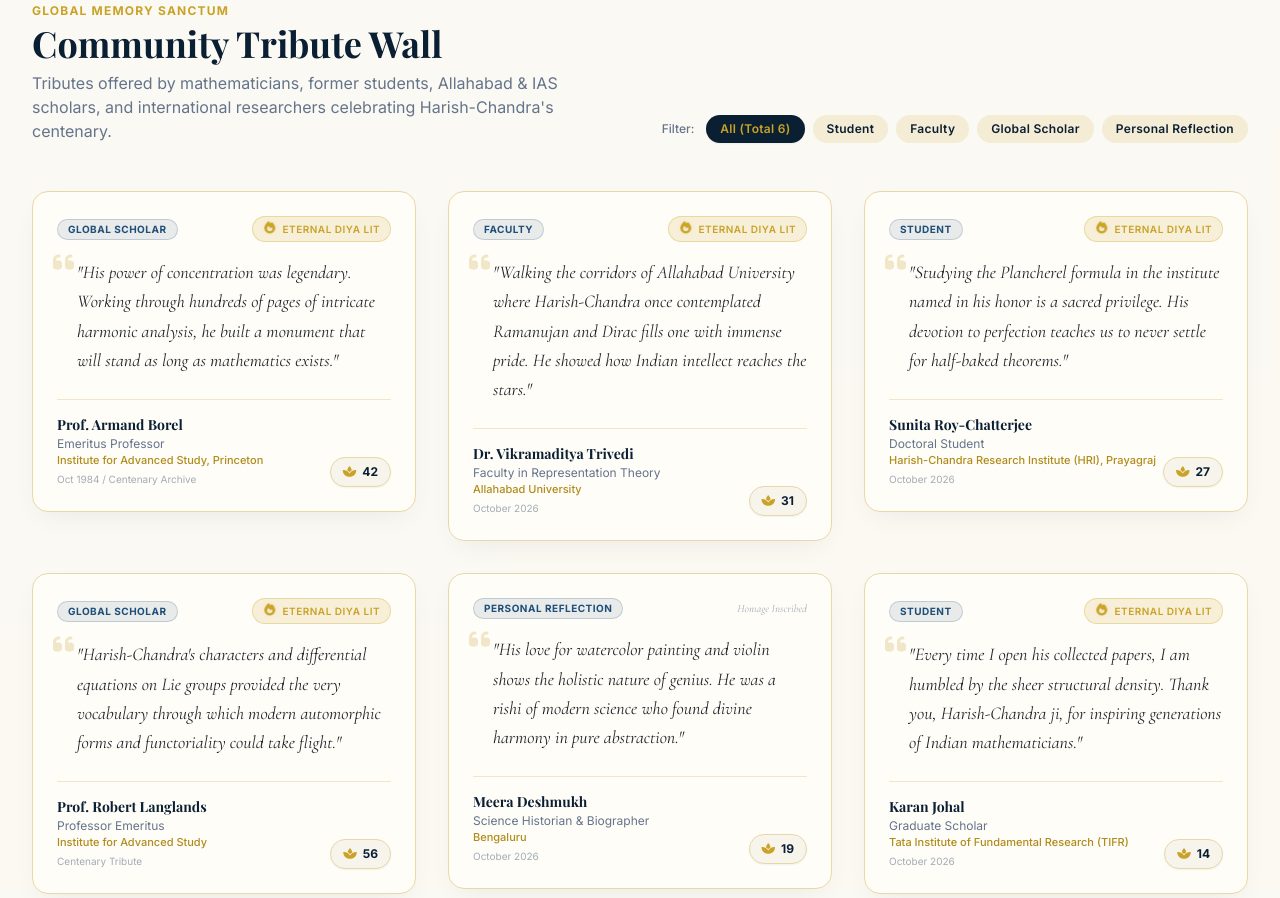
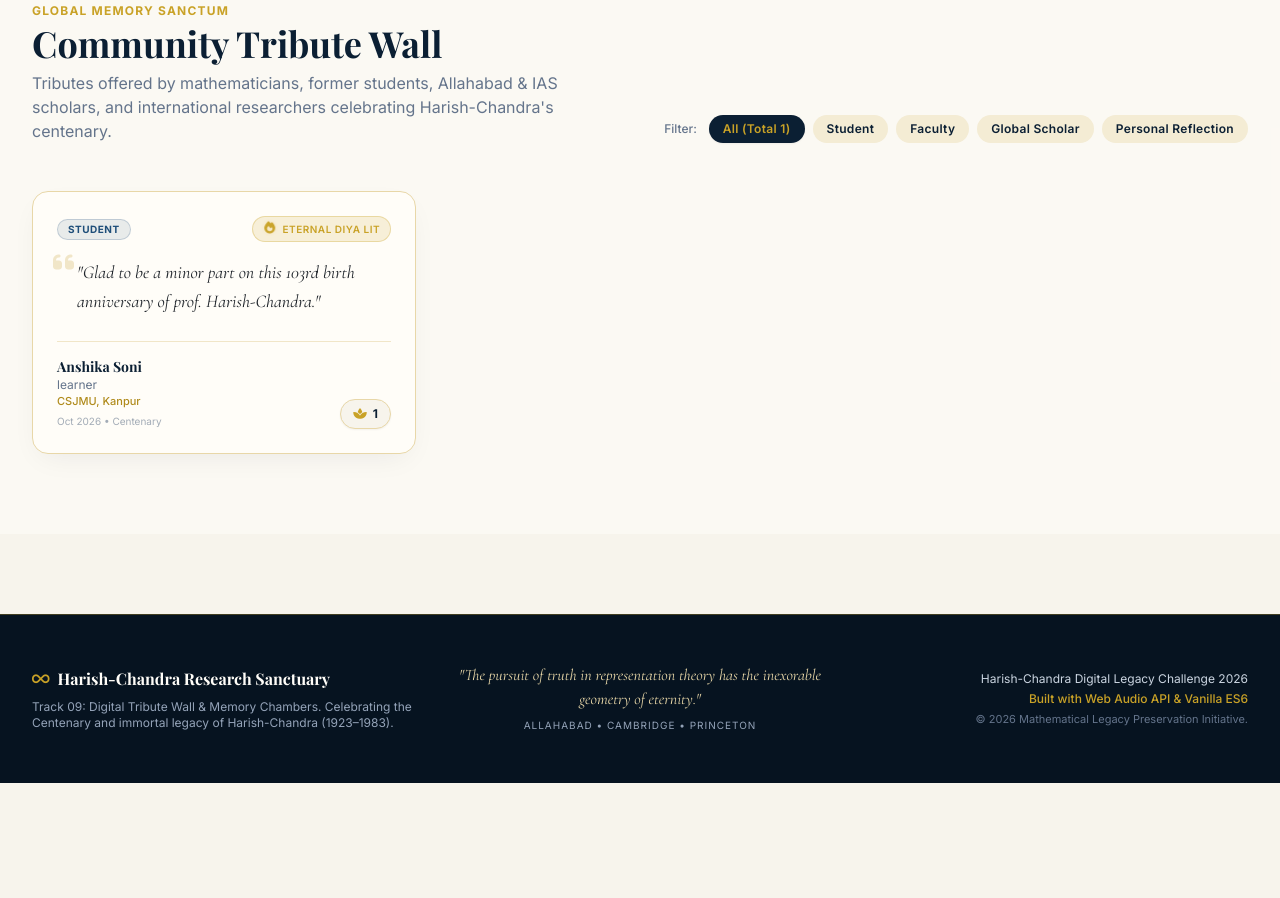
Before and after one commit to nancysoni417-dev/digital-Wall, a plain HTML site: page index.html in a window 1280 px wide. Shown: the part 1905-2803 px from the top of the page. After the commit the page ends 2688 px from the top, so only its background shows below. Drawn offline with nearby package versions, Linux system fonts and the light colour scheme; a web font is replaced by a local one.

Commit message:
tribute wall fixed

```diff
--- a/index.html
+++ b/index.html
@@ -791,8 +791,8 @@
      * HARISH-CHANDRA DIGITAL SANCTUM - CORE LOGIC
      * 1. Web Audio API Procedural Sound Synthesis (Wood Knock, Chimes, Brass Clack)
      * 2. 3D Door Swing & Exhibition Chamber Data
-     * 3. LocalStorage persistence for Tributes & Pranam (Homage flower) counts
-     * 4. Accessibility & keyboard controls
+     * 3. LocalStorage persistence keeping ONLY Anshika Soni & newly submitted tributes
+     * 4. Accessibility & Modal bindings
      */
 
     // --- SOUND ENGINE (Web Audio API Procedural Synthesis) ---
@@ -826,14 +826,11 @@
         if (!this.ctx) return;
 
         const now = this.ctx.currentTime;
-
-        // Knock 1 followed quickly by Knock 2 (Double knock pattern)
         this.generateSingleThud(now);
         this.generateSingleThud(now + 0.16);
       }
 
       generateSingleThud(startTime) {
-        // 1. Resonant low frequency body (Thud)
         const osc = this.ctx.createOscillator();
         const oscGain = this.ctx.createGain();
         osc.type = 'triangle';
@@ -849,7 +846,6 @@
         osc.start(startTime);
         osc.stop(startTime + 0.1);
 
-        // 2. High impact filtered noise burst (Wood knuckle friction)
         const bufferSize = this.ctx.sampleRate * 0.04;
         const buffer = this.ctx.createBuffer(1, bufferSize, this.ctx.sampleRate);
         const data = buffer.getChannelData(0);
@@ -876,14 +872,13 @@
         noise.start(startTime);
       }
 
-      // Procedural soft brass bell chime for reveals
       playChamberRevealChime() {
         if (!this.enabled) return;
         this.initContext();
         if (!this.ctx) return;
 
         const now = this.ctx.currentTime;
-        const freqs = [523.25, 659.25, 783.99, 1046.50]; // C Major Sanctum chord
+        const freqs = [523.25, 659.25, 783.99, 1046.50];
 
         freqs.forEach((freq, idx) => {
           const osc = this.ctx.createOscillator();
@@ -903,7 +898,6 @@
         });
       }
 
-      // Procedural soft click / flame illumination tone
       playFlowerOfferTone() {
         if (!this.enabled) return;
         this.initContext();
@@ -979,77 +973,21 @@
       }
     };
 
-    // --- STARTER TRIBUTES DATA ---
+    // --- APPLICATION STATE (ONLY ANSHIKA SONI KEPT AS DEFAULT) ---
     const initialTributes = [
       {
-        id: 'trib_1',
-        name: "Prof. Armand Borel",
-        role: "Emeritus Professor",
-        affiliation: "Institute for Advanced Study, Princeton",
-        category: "Global Scholar",
-        message: "His power of concentration was legendary. Working through hundreds of pages of intricate harmonic analysis, he built a monument that will stand as long as mathematics exists.",
-        date: "Oct 1984 / Centenary Archive",
-        pranamCount: 42,
-        hasDiya: true
-      },
-      {
-        id: 'trib_2',
-        name: "Dr. Vikramaditya Trivedi",
-        role: "Faculty in Representation Theory",
-        affiliation: "Allahabad University",
-        category: "Faculty",
-        message: "Walking the corridors of Allahabad University where Harish-Chandra once contemplated Ramanujan and Dirac fills one with immense pride. He showed how Indian intellect reaches the stars.",
-        date: "October 2026",
-        pranamCount: 31,
-        hasDiya: true
-      },
-      {
-        id: 'trib_3',
-        name: "Sunita Roy-Chatterjee",
-        role: "Doctoral Student",
-        affiliation: "Harish-Chandra Research Institute (HRI), Prayagraj",
+        id: 'trib_anshika_soni',
+        name: "Anshika Soni",
+        role: "learner",
+        affiliation: "CSJMU, Kanpur",
         category: "Student",
-        message: "Studying the Plancherel formula in the institute named in his honor is a sacred privilege. His devotion to perfection teaches us to never settle for half-baked theorems.",
-        date: "October 2026",
-        pranamCount: 27,
-        hasDiya: true
-      },
-      {
-        id: 'trib_4',
-        name: "Prof. Robert Langlands",
-        role: "Professor Emeritus",
-        affiliation: "Institute for Advanced Study",
-        category: "Global Scholar",
-        message: "Harish-Chandra's characters and differential equations on Lie groups provided the very vocabulary through which modern automorphic forms and functoriality could take flight.",
-        date: "Centenary Tribute",
-        pranamCount: 56,
-        hasDiya: true
-      },
-      {
-        id: 'trib_5',
-        name: "Meera Deshmukh",
-        role: "Science Historian & Biographer",
-        affiliation: "Bengaluru",
-        category: "Personal Reflection",
-        message: "His love for watercolor painting and violin shows the holistic nature of genius. He was a rishi of modern science who found divine harmony in pure abstraction.",
-        date: "October 2026",
-        pranamCount: 19,
-        hasDiya: false
-      },
-      {
-        id: 'trib_6',
-        name: "Karan Johal",
-        role: "Graduate Scholar",
-        affiliation: "Tata Institute of Fundamental Research (TIFR)",
-        category: "Student",
-        message: "Every time I open his collected papers, I am humbled by the sheer structural density. Thank you, Harish-Chandra ji, for inspiring generations of Indian mathematicians.",
-        date: "October 2026",
-        pranamCount: 14,
+        message: "Glad to be a minor part on this 103rd birth anniversary of prof. Harish-Chandra.",
+        date: "Oct 2026 • Centenary",
+        pranamCount: 1,
         hasDiya: true
       }
     ];
 
-    // --- APPLICATION STATE ---
     let appTributes = [];
     let currentFilter = 'all';
 
@@ -1061,13 +999,14 @@
       setupModalKeyboardHandlers();
     });
 
-    // Audio button toggle handler
     function initAudioToggleUI() {
       const btn = document.getElementById('soundToggleBtn');
       const soundDot = document.getElementById('soundDot');
       const soundPulse = document.getElementById('soundPulse');
       const soundIcon = document.getElementById('soundIcon');
       const soundText = document.getElementById('soundStatusText');
+
+      if (!btn) return;
 
       btn.addEventListener('click', () => {
         const isEnabled = audioFX.toggleSound();
@@ -1091,26 +1030,21 @@
       const doorEl = document.getElementById(`door-${chamberId}`);
       const knockerEl = document.getElementById(`knocker-${chamberId}`);
 
-      // Trigger knocker mechanical bounce animation
       if (knockerEl) {
         knockerEl.classList.remove('knocker-knocking');
-        void knockerEl.offsetWidth; // Reflow
+        void knockerEl.offsetWidth;
         knockerEl.classList.add('knocker-knocking');
       }
 
-      // Synthesize realistic acoustic double-knock
       audioFX.playDoorKnock();
 
-      // Swing the 3D wooden door after the second knock thud
       setTimeout(() => {
         if (doorEl) {
           doorEl.classList.add('open-swing');
         }
 
-        // Play reveal resonance chime
         audioFX.playChamberRevealChime();
 
-        // Reveal Chamber Modal with rich historical writeup
         setTimeout(() => {
           openChamberModal(chamberId);
         }, 650);
@@ -1128,7 +1062,6 @@
       document.getElementById('chamberQuoteSource').textContent = `— ${data.source}`;
       document.getElementById('chamberNarrative').textContent = data.narrative;
 
-      // Populate artifacts list
       const artifactsList = document.getElementById('chamberArtifacts');
       artifactsList.innerHTML = '';
       data.artifacts.forEach(item => {
@@ -1142,7 +1075,6 @@
       modal.classList.remove('hidden');
       document.body.classList.add('overflow-hidden');
 
-      // Focus close button for accessibility
       const closeBtn = modal.querySelector('button');
       if (closeBtn) closeBtn.focus();
     }
@@ -1152,7 +1084,6 @@
       modal.classList.add('hidden');
       document.body.classList.remove('overflow-hidden');
 
-      // Reset any open door leaves smoothly
       for (let i = 1; i <= 3; i++) {
         const doorEl = document.getElementById(`door-${i}`);
         if (doorEl) {
@@ -1161,12 +1092,24 @@
       }
     }
 
-    // --- TRIBUTES & LOCALSTORAGE ENGINE ---
+    // --- TRIBUTES & LOCALSTORAGE ENGINE (MIGRATION TO KEEP ONLY ANSHIKA & NEW USER TRIBUTES) ---
     function initTributesStore() {
       try {
         const local = localStorage.getItem('harish_chandra_tributes_2026');
         if (local) {
-          appTributes = JSON.parse(local);
+          const parsed = JSON.parse(local);
+          // Filter out old dummy cards if present in browser cache
+          const dummyIds = ['trib_1', 'trib_2', 'trib_3', 'trib_4', 'trib_5', 'trib_6'];
+          let sanitized = parsed.filter(t => !dummyIds.includes(t.id));
+
+          // Ensure Anshika Soni's card exists
+          const hasAnshika = sanitized.some(t => t.name && t.name.toLowerCase().includes('anshika soni'));
+          if (!hasAnshika) {
+            sanitized.unshift(initialTributes[0]);
+          }
+
+          appTributes = sanitized;
+          localStorage.setItem('harish_chandra_tributes_2026', JSON.stringify(appTributes));
         } else {
           appTributes = [...initialTributes];
           localStorage.setItem('harish_chandra_tributes_2026', JSON.stringify(appTributes));
@@ -1188,7 +1131,6 @@
     function filterTributes(category) {
       currentFilter = category;
 
-      // Update filter chip UI active styles
       document.querySelectorAll('.filter-chip').forEach(btn => {
         const filterVal = btn.getAttribute('data-filter');
         if (filterVal === category) {
@@ -1206,7 +1148,9 @@
       const emptyState = document.getElementById('emptyFilterState');
       const totalCountSpan = document.getElementById('totalTributesCount');
 
-      totalCountSpan.textContent = appTributes.length;
+      if (totalCountSpan) {
+        totalCountSpan.textContent = appTributes.length;
+      }
 
       const filtered = currentFilter === 'all'
         ? appTributes
@@ -1226,7 +1170,6 @@
         card.id = `card-${tribute.id}`;
         card.className = "rounded-2xl p-6 bg-warmwhite border border-champagne shadow-card hover:shadow-card-hover transition-all duration-300 flex flex-col justify-between relative";
 
-        // Diya Flame Widget
         const diyaHtml = tribute.hasDiya ? `
           <div class="flex items-center gap-1.5 px-2.5 py-1 rounded-full bg-gold/15 border border-gold/30 text-gold text-xs font-semibold">
             <span class="w-3.5 h-3.5 flex items-center justify-center">
@@ -1239,7 +1182,6 @@
         `;
 
         card.innerHTML = `
-          <!-- Header with category badge & Diya Flame -->
           <div>
             <div class="flex items-center justify-between mb-4">
               <span class="px-2.5 py-0.5 rounded-full text-[10px] font-bold tracking-wider uppercase bg-royal/10 text-royal border border-royal/20">
@@ -1248,7 +1190,6 @@
               ${diyaHtml}
             </div>
 
-            <!-- Tribute Body -->
             <div class="relative">
               <i class="fa-solid fa-quote-left text-champagne text-2xl absolute -top-3 -left-1 opacity-60"></i>
               <p class="font-quote text-lg text-charcoal italic leading-relaxed pl-5 relative z-10">
@@ -1257,7 +1198,6 @@
             </div>
           </div>
 
-          <!-- Author Info & Interaction Footer -->
           <div class="mt-6 pt-4 border-t border-champagne/60 flex items-end justify-between">
             <div>
               <h4 class="font-serif font-bold text-sm text-navy leading-tight">${escapeHTML(tribute.name)}</h4>
@@ -1266,7 +1206,6 @@
               <span class="text-[10px] text-slateCustom/60 block mt-1">${escapeHTML(tribute.date)}</span>
             </div>
 
-            <!-- Flower / Pranam Homage Counter Button -->
             <button onclick="handleOfferPranam('${tribute.id}')"
                     class="flex items-center gap-1.5 px-3 py-1.5 rounded-full bg-ivory border border-champagne hover:border-gold hover:bg-champagne-light text-royal transition text-xs font-semibold shadow-sm group"
                     title="Offer flower tribute (Pranam)">
@@ -1280,7 +1219,6 @@
       });
     }
 
-    // Homage / Flower offering counter increment
     function handleOfferPranam(tributeId) {
       const tribute = appTributes.find(t => t.id === tributeId);
       if (!tribute) return;
@@ -1288,10 +1226,8 @@
       tribute.pranamCount = (tribute.pranamCount || 0) + 1;
       saveTributesStore();
 
-      // Play soft sound
       audioFX.playFlowerOfferTone();
 
-      // Update DOM without full re-render for performance
       const countEl = document.getElementById(`pranam-count-${tributeId}`);
       if (countEl) {
         countEl.textContent = tribute.pranamCount;
@@ -1302,16 +1238,19 @@
       }
     }
 
-    // --- TRIBUTE MODAL & FORM SUBMISSION ---
+    // --- TRIBUTE MODAL & FORM SUBMISSION LOGIC ---
     function openTributeModal() {
       const modal = document.getElementById('tributeModal');
+      if (!modal) return;
       modal.classList.remove('hidden');
       document.body.classList.add('overflow-hidden');
-      document.getElementById('authorName').focus();
+      const authorInput = document.getElementById('authorName');
+      if (authorInput) authorInput.focus();
     }
 
     function closeTributeModal() {
       const modal = document.getElementById('tributeModal');
+      if (!modal) return;
       modal.classList.add('hidden');
       document.body.classList.remove('overflow-hidden');
     }
@@ -1338,6 +1277,9 @@
         return;
       }
 
+      // Format date
+      const dateStr = new Date().toLocaleDateString('en-US', { month: 'short', year: 'numeric' });
+
       const newTribute = {
         id: 'trib_' + Date.now(),
         name: name,
@@ -1345,28 +1287,29 @@
         affiliation: affil,
         category: category,
         message: message,
-        date: "Today &bull; Centenary",
+        date: dateStr + " • Centenary",
         pranamCount: 1,
         hasDiya: hasDiya
       };
 
-      // Prepend to array
+      // 1. Real-time Array Prepend
       appTributes.unshift(newTribute);
+
+      // 2. Persist directly to LocalStorage
       saveTributesStore();
 
-      // Reset form and close modal
+      // 3. Reset form and dismiss modal
       document.getElementById('tributeForm').reset();
-      document.getElementById('diyaToggle').checked = true;
+      if (diyaInput) diyaInput.checked = true;
       closeTributeModal();
 
-      // Re-render tributes
+      // 4. Update Wall Grid immediately
       currentFilter = 'all';
       filterTributes('all');
 
-      // Acoustic chime confirmation
+      // 5. Sound fx & Smooth Scroll to newly prepended card
       audioFX.playChamberRevealChime();
 
-      // Smooth drop-in animation on new card
       setTimeout(() => {
         const newCard = document.getElementById(`card-${newTribute.id}`);
         if (newCard) {
@@ -1381,7 +1324,6 @@
       showToast("Your tribute has been inscribed in the Sanctum.");
     }
 
-    // --- ACCESSIBILITY & ESCAPE KEY HANDLER ---
     function setupModalKeyboardHandlers() {
       window.addEventListener('keydown', (e) => {
         if (e.key === 'Escape') {
@@ -1390,28 +1332,27 @@
         }
       });
 
-      // Close modal on background backdrop click
       const chamberModal = document.getElementById('chamberModal');
-      chamberModal.addEventListener('click', (e) => {
-        if (e.target === chamberModal) {
-          closeChamberModal();
-        }
-      });
+      if (chamberModal) {
+        chamberModal.addEventListener('click', (e) => {
+          if (e.target === chamberModal) closeChamberModal();
+        });
+      }
 
       const tributeModal = document.getElementById('tributeModal');
-      tributeModal.addEventListener('click', (e) => {
-        if (e.target === tributeModal) {
-          closeTributeModal();
-        }
-      });
+      if (tributeModal) {
+        tributeModal.addEventListener('click', (e) => {
+          if (e.target === tributeModal) closeTributeModal();
+        });
+      }
     }
 
-    // Helper: Toast alerts
     function showToast(message) {
       const toast = document.getElementById('toastNotification');
       const text = document.getElementById('toastMessage');
+      if (!toast || !text) return;
+
       text.textContent = message;
-
       toast.classList.remove('translate-y-[-100px]', 'opacity-0');
       toast.classList.add('translate-y-0', 'opacity-100');
 
@@ -1421,7 +1362,6 @@
       }, 3500);
     }
 
-    // Helper: Basic HTML escaping to prevent XSS
     function escapeHTML(str) {
       if (!str) return '';
       return str.replace(/[&<>'"]/g,
```
